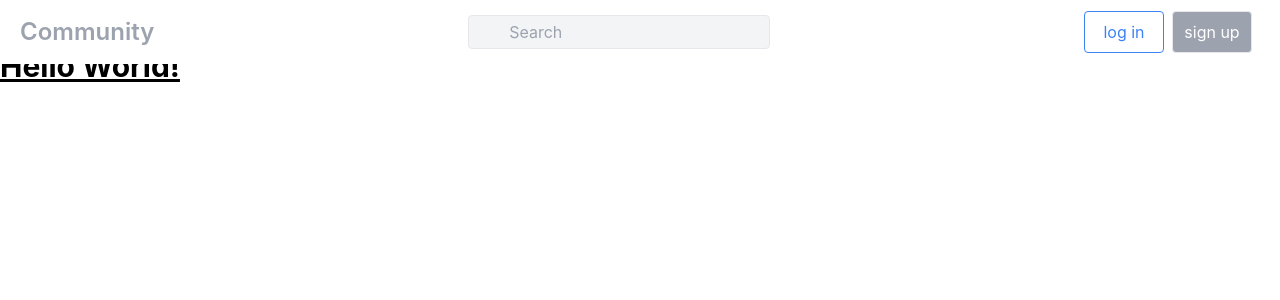
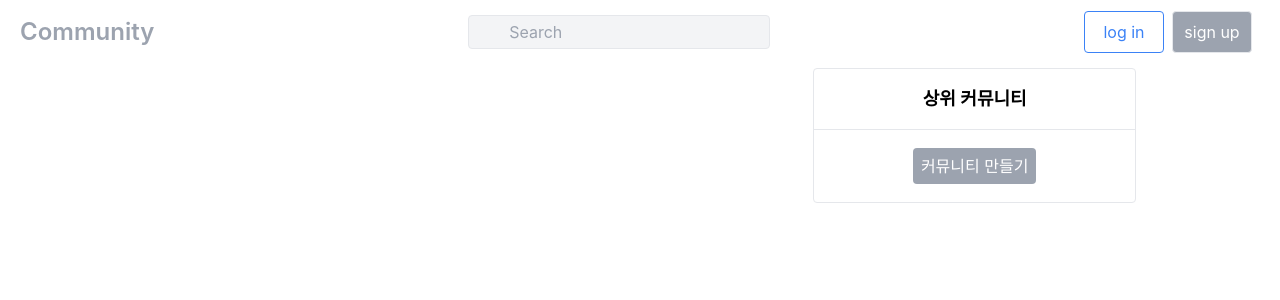
Before and after one commit to ckm960411/next-express-reddit-clone, a Next.js app in the folder client/: page / in a window 1280 px wide. Shown: the top 300 px of the page. Built offline with nearby package versions, Linux system fonts and the light colour scheme; no server answers.

Commit message:
add sub list UI

```diff
--- a/client/src/pages/index.tsx
+++ b/client/src/pages/index.tsx
@@ -1,11 +1,35 @@
 import Head from 'next/head';
 import Image from 'next/image';
+import Link from 'next/link';
 import styles from '../styles/Home.module.css';
 
 export default function Home() {
   return (
     <div>
-      <h1 className="text-3xl font-bold underline">Hello World!</h1>
+      <h1 className="flex max-w-5xl px-4 pt-5 mx-auto">
+        {/* 포스트 리스트 */}
+        <div className="w-full md:mr-3 md:w-8/12"></div>
+
+        {/* 사이드바 */}
+        <div className="hidden w-4/12 ml-3 md:block">
+          <div className="bg-white border rounded">
+            <div className="p-4 border-b">
+              <p className="text-lg font-semibold text-center">상위 커뮤니티</p>
+            </div>
+            {/* 커뮤니티 목록 */}
+            <div></div>
+
+            <div className="w-full py-6 text-center">
+              <Link
+                href="/subs/create"
+                className="w-full p-2 text-center text-white bg-gray-400 rounded"
+              >
+                커뮤니티 만들기
+              </Link>
+            </div>
+          </div>
+        </div>
+      </h1>
     </div>
   );
 }
```
